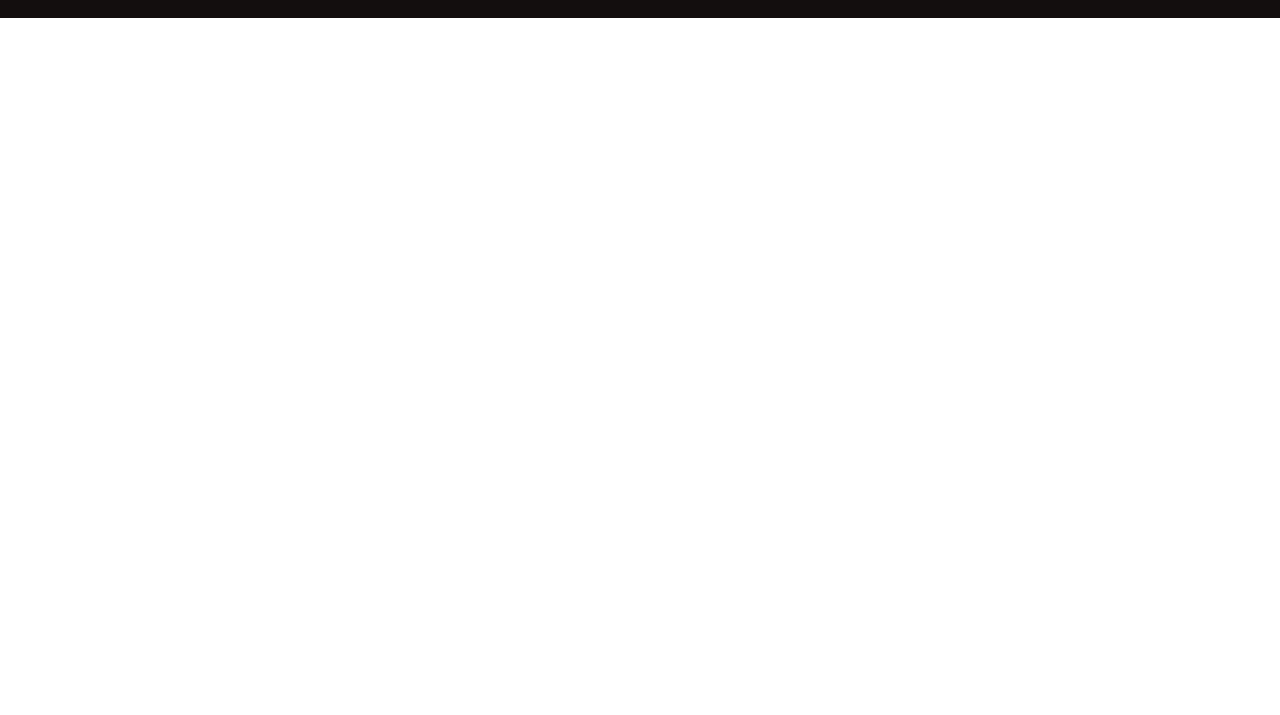
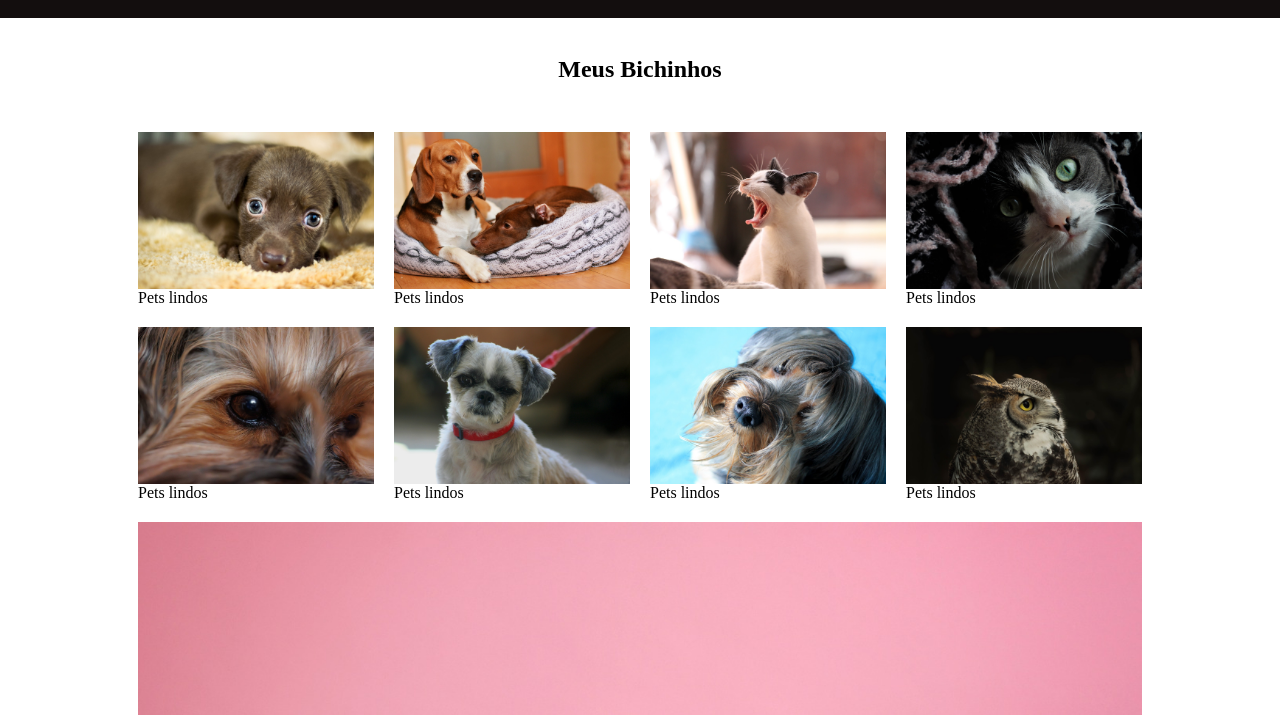
Before and after one commit to 1TDSPG-2024/exemplo-flex, a plain HTML site: page index.html in a window 1280 px wide. Shown: the part 82-797 px from the top of the page. Drawn offline with Linux system fonts and the light colour scheme.

Commit message:
Galeria de fotos com flexbox

```diff
--- a/css/estilo.css
+++ b/css/estilo.css
@@ -12,11 +12,11 @@
   justify-content: space-between;
   align-items: center;
   flex-wrap: wrap;
-  /* Aninhamento de seletores */
 
   h1{
     color: #fff;
   }
+
 
 
   .link{
@@ -40,7 +40,28 @@
 
 }
 
+#titulo{
+  text-align: center;
+  margin: 3% 0;
+}
 
+.pets{
+  display: flex;
+  flex-wrap: wrap;
+  margin: 0 auto;
+  width: 80%;
+
+  figure{
+    flex: 1 1 200px;
+    margin:10px;
+  }
+
+  img{
+    display: block;
+    max-width: 100%;
+  }
+
+}
 
 
 
--- a/index.html
+++ b/index.html
@@ -19,5 +19,50 @@
         </nav>
     </header>
 
+    <h2 id="titulo">Meus Bichinhos</h2>
+
+
+    <!-- section.pets>figure*9>img[src="./img/pet-1280x854-$.jpg"][alt="Pets fofinhos"]+figcaption{Pets lindos} -->
+
+    <section class="pets">
+        <figure>
+            <img src="./img/pet-1280x854-1.jpg" alt="Pets fofinhos">
+            <figcaption>Pets lindos</figcaption>
+        </figure>
+        <figure>
+            <img src="./img/pet-1280x854-2.jpg" alt="Pets fofinhos">
+            <figcaption>Pets lindos</figcaption>
+        </figure>
+        <figure>
+            <img src="./img/pet-1280x854-3.jpg" alt="Pets fofinhos">
+            <figcaption>Pets lindos</figcaption>
+        </figure>
+        <figure>
+            <img src="./img/pet-1280x854-4.jpg" alt="Pets fofinhos">
+            <figcaption>Pets lindos</figcaption>
+        </figure>
+        <figure>
+            <img src="./img/pet-1280x854-5.jpg" alt="Pets fofinhos">
+            <figcaption>Pets lindos</figcaption>
+        </figure>
+        <figure>
+            <img src="./img/pet-1280x854-6.jpg" alt="Pets fofinhos">
+            <figcaption>Pets lindos</figcaption>
+        </figure>
+        <figure>
+            <img src="./img/pet-1280x854-7.jpg" alt="Pets fofinhos">
+            <figcaption>Pets lindos</figcaption>
+        </figure>
+        <figure>
+            <img src="./img/pet-1280x854-8.jpg" alt="Pets fofinhos">
+            <figcaption>Pets lindos</figcaption>
+        </figure>
+        <figure>
+            <img src="./img/pet-1280x854-9.jpg" alt="Pets fofinhos">
+            <figcaption>Pets lindos</figcaption>
+        </figure>
+    </section>
+
+
 </body>
 </html>
```
